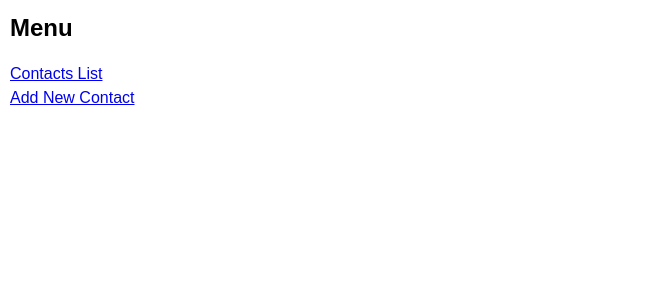
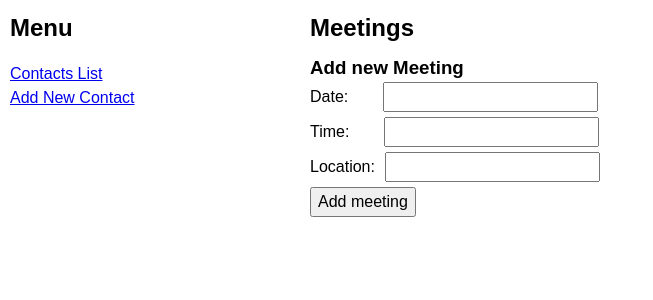
Before and after one commit to boolean-uk/react-address-book, a React (Create React App) app: page /contacts/1/meetings in a window 1280 px wide. Shown: the top 300 px of the page, without its empty margins (0-653 px from the left). Built offline with nearby package versions, Linux system fonts and the light colour scheme; data requests are answered from the project's data file.

Commit message:
Created the basics of meetings, will refine soon

```diff
--- a/db/db.json
+++ b/db/db.json
@@ -1,4 +1,27 @@
 {
+  "meetings": [
+    {
+      "id": 1,
+      "date": "11/3",
+      "time": "11:00",
+      "location": "Zante",
+      "person": "2"
+    },
+    {
+      "date": "1/5",
+      "time": "11:00",
+      "location": "Athens",
+      "person": "3",
+      "id": 2
+    },
+    {
+      "date": "1/8",
+      "time": "12:00",
+      "location": "Makris Yialos",
+      "person": "3",
+      "id": 3
+    }
+  ],
   "contacts": [
     {
       "id": 2,
--- a/src/App.js
+++ b/src/App.js
@@ -4,6 +4,7 @@ import ContactsList from "./components/ContactsList";
 import ContactsAdd from "./components/ContactsAdd";
 import ContactsView from "./components/ContactsView";
 import ContactsEdit from "./components/ContactsEdit";
+import ContactsMeetings from "./components/ContactsMeetings";
 import "./styles/styles.css";
 import './styles/mine.css'
 
@@ -20,7 +21,6 @@ export default function App() {
       .then(data => {
         setLoading(false);
         setContacts(data);
-        spinnerRef.current.style.display = 'none';
       });
   }, []);
   //TODO: Load all contacts on useEffect when component first renders
@@ -66,6 +66,17 @@ export default function App() {
               <ContactsEdit contacts={contacts} setContacts={setContacts} />
             }
           />
+            <Route
+            path="/contacts/:id/meetings"
+            element={
+              <ContactsMeetings contacts={contacts} setContacts={setContacts} />
+            }
+          /><Route
+          path="/contacts/:id/meetings/add"
+          element={
+            <ContactsMeetings contacts={contacts} setContacts={setContacts} />
+          }
+        />
         </Routes>
       </main>
     </>
--- /dev/null
+++ b/src/components/ContactsMeetings.js
@@ -0,0 +1,105 @@
+import { useEffect, useState, useRef } from "react";
+import { Link, Route, Routes, useNavigate, useParams } from "react-router-dom";
+function ContactsMeetings(props) {
+  const params = useParams();
+  const navigate = useNavigate()
+  const id = params.id;
+  const [meetings, setMeetings] = useState([]);
+  const [form, setForm] = useState({
+    date: "",
+    time: "",
+    location: "",
+    person:''
+  });
+  useEffect(() => {
+    fetch(`http://localhost:3030/meetings?person=${id}`)
+      .then((res) => res.json())
+      .then((data) => {
+        setMeetings(data);
+      });
+  }, []);
+//   console.log(meetings);
+  const handleSubmit = async (e) => {
+    e.preventDefault();
+    form.person = id
+    console.log(form);
+    const res = fetch("http://localhost:3030/meetings", {
+      method: "POST",
+      headers: {
+        "Content-Type": "application/json",
+      },
+      body: JSON.stringify(form),
+    });
+    await fetch(`http://localhost:3030/meetings?person=${id}`)
+    .then((res) => res.json())
+    .then((data) => setMeetings(data));
+    //i am already doing the update in the update function
+    // navigate('/') can do this, gonna troubleshoot
+    navigate("/");
+
+  };
+  const handleChange = (e) => {
+    setForm({ ...form, [e.target.name]: e.target.value });
+  };
+  return (
+    <>
+      <nav>
+        <h2>Meetings</h2>
+        {meetings.map((item, index) => {
+            return(
+          <div>
+            <ul>
+              <li key = {index} className="meeting"></li>
+              <h3>Meeting {index+1}:</h3>
+              <p>Date:{item.date}</p>
+              <p>Time:{item.time}</p>
+              <p>Location:{item.location}</p>
+            </ul>
+          </div>
+            )
+        })}
+        <form onSubmit={handleSubmit}>
+          <h3>Add new Meeting</h3>
+          <div>
+            <div className="meeting-data">
+              <label htmlFor="date">Date:</label>
+              <input
+                className="meeting-data-input-small"
+                value={form.date}
+                onChange={handleChange}
+                type="text"
+                name="date"
+              />
+            </div>
+            <div className="meeting-data">
+              <label htmlFor="time">Time:</label>
+              <input
+                className="meeting-data-input-small"
+                value={form.time}
+                onChange={handleChange}
+                type="text"
+                name="time"
+              />
+            </div>
+            <div className="meeting-data">
+              <label htmlFor="location">Location:</label>
+              <input
+                className="meeting-data-input"
+                value={form.location}
+                onChange={handleChange}
+                type="text"
+                name="location"
+              />
+            </div>
+          </div>
+        <div className="actions-section">
+        <button className="button blue" type="submit" >
+          Add meeting
+        </button>
+        </div>
+        </form>
+      </nav>
+    </>
+  );
+}
+export default ContactsMeetings;
--- a/src/components/ContactsView.js
+++ b/src/components/ContactsView.js
@@ -1,10 +1,11 @@
 
 import { useEffect, useState } from "react"
 import { useParams } from "react-router-dom"
-
+import { Link, Route, Routes } from "react-router-dom";
 function ContactsView() {
   const [contact, setContact] = useState(false)
   const params = useParams()
+  console.log(params);
   useEffect(function () {
     fetch(`http://localhost:3030/contacts/${params.id}`)
       .then((res) => res.json())
@@ -28,6 +29,7 @@ function ContactsView() {
         <p>LinkedIn: {contact.linkedin}</p>
         <p>Twitter: {contact.twitter}</p>
       </div>
+      <Link to ={`/contacts/${params.id}/meetings`} id = {contact.id}>Meetings</Link>
     </div>
 
   )
--- a/src/styles/mine.css
+++ b/src/styles/mine.css
@@ -17,3 +17,13 @@
     0% { transform: rotate(0deg); }
     100% { transform: rotate(360deg); }
   }
+.meeting-data{
+    margin-right: 10px;
+    margin-bottom: 5px;
+}
+.meeting-data-input{
+    margin-left: 10px;
+}
+.meeting-data-input-small{
+    margin-left: 35px;
+}
```
